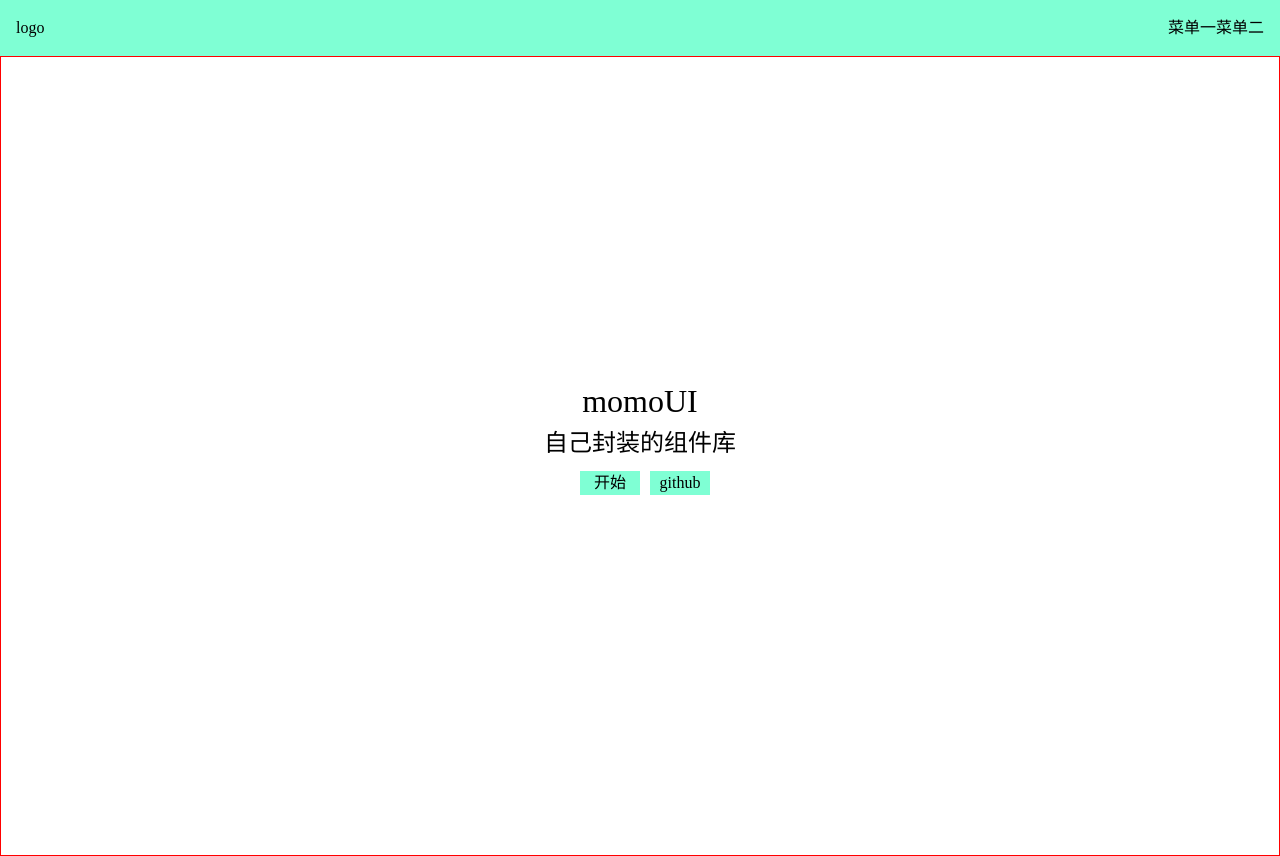
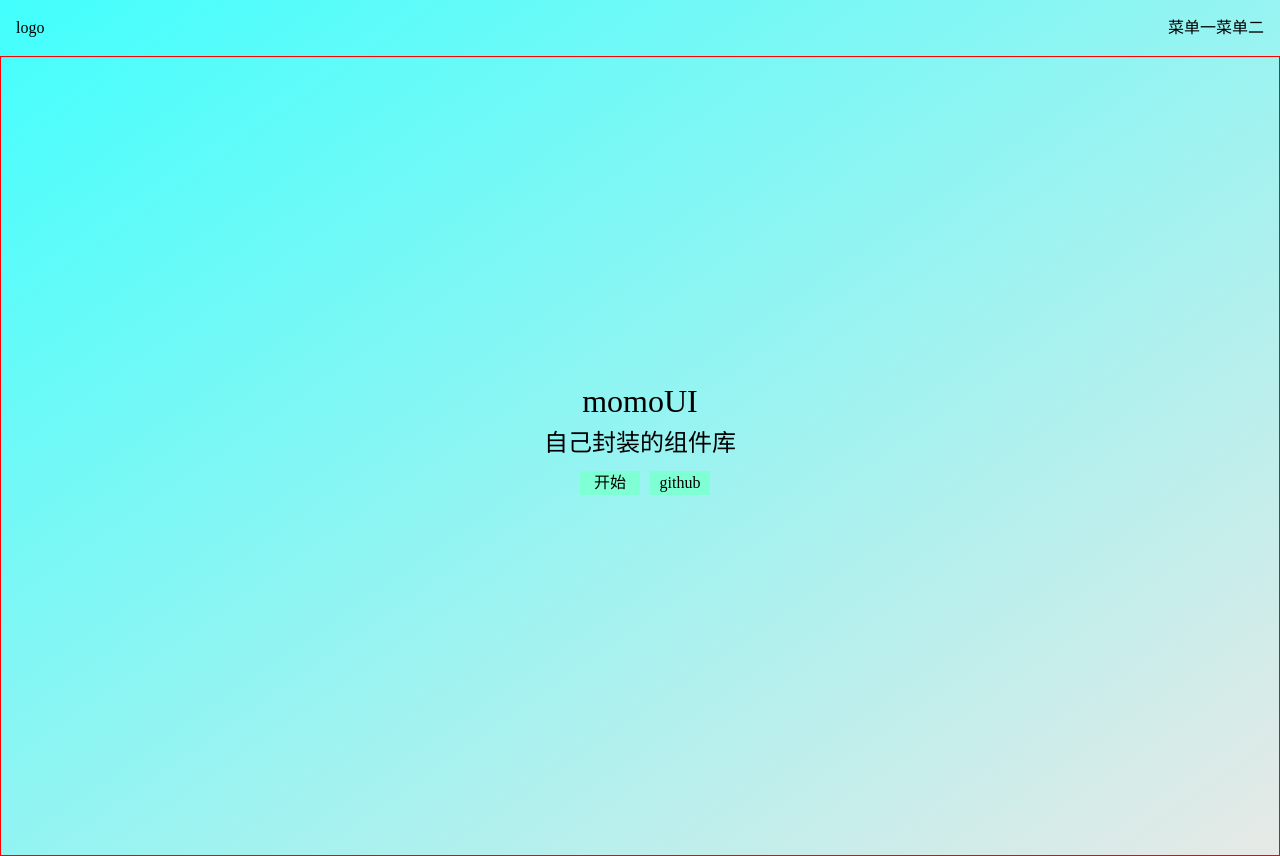
Before and after one commit to yruirui/modArray, a Vue app: page / in a window 1280 px wide. Built offline with nearby package versions, Linux system fonts and the light colour scheme.

Commit message:
背景渐变

```diff
--- a/src/components/Topnav.vue
+++ b/src/components/Topnav.vue
@@ -21,7 +21,7 @@ setup(){
 
 <style lang='scss' scope>
 .topnav{
-    background-color: aquamarine;
+
     display: flex;
     padding: 16px;
     position: relative;
--- a/src/views/Home.vue
+++ b/src/views/Home.vue
@@ -1,5 +1,5 @@
 <template>
-<div>
+<div class="topnavBanner">
     <Topnav />
 <div class="banner">
    <h1>momoUI</h1>
@@ -21,6 +21,10 @@ export default {
 </script>
 
 <style lang="scss" scope>
+.topnavBanner{
+    background: rgb(66,255,253);
+    background: linear-gradient(145deg, rgba(66,255,253,1) 0%, rgba(231,233,230,1) 100%, rgba(0,212,255,1) 100%);
+}
 .banner{
     border:1px solid red;
     height: 100vh;
```
